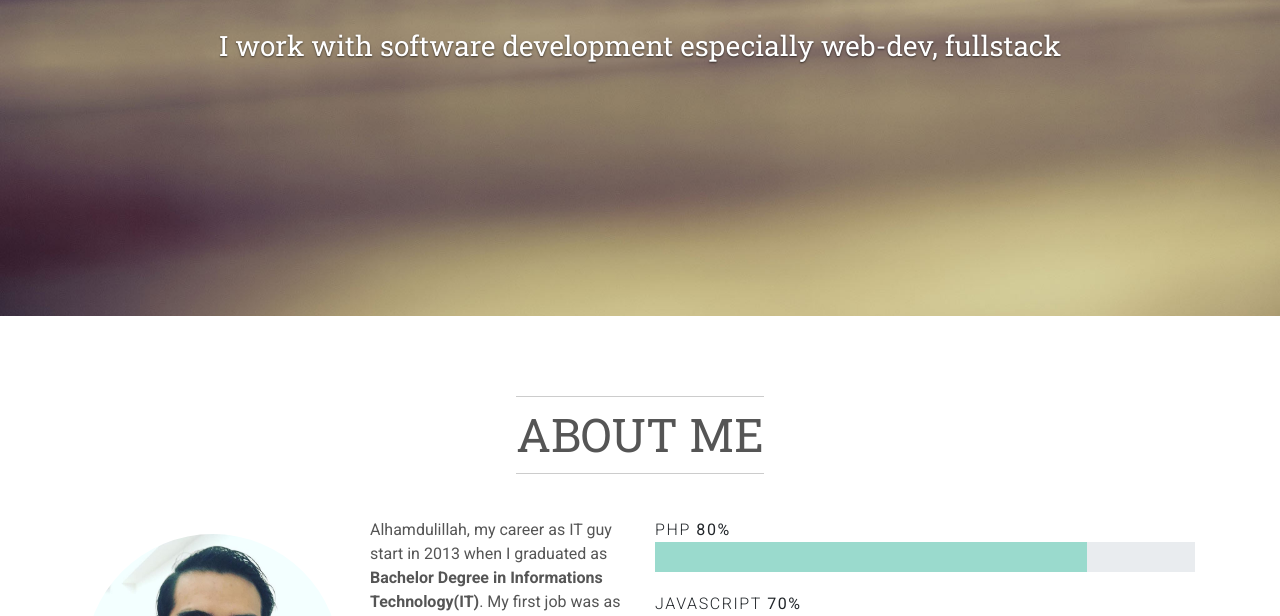
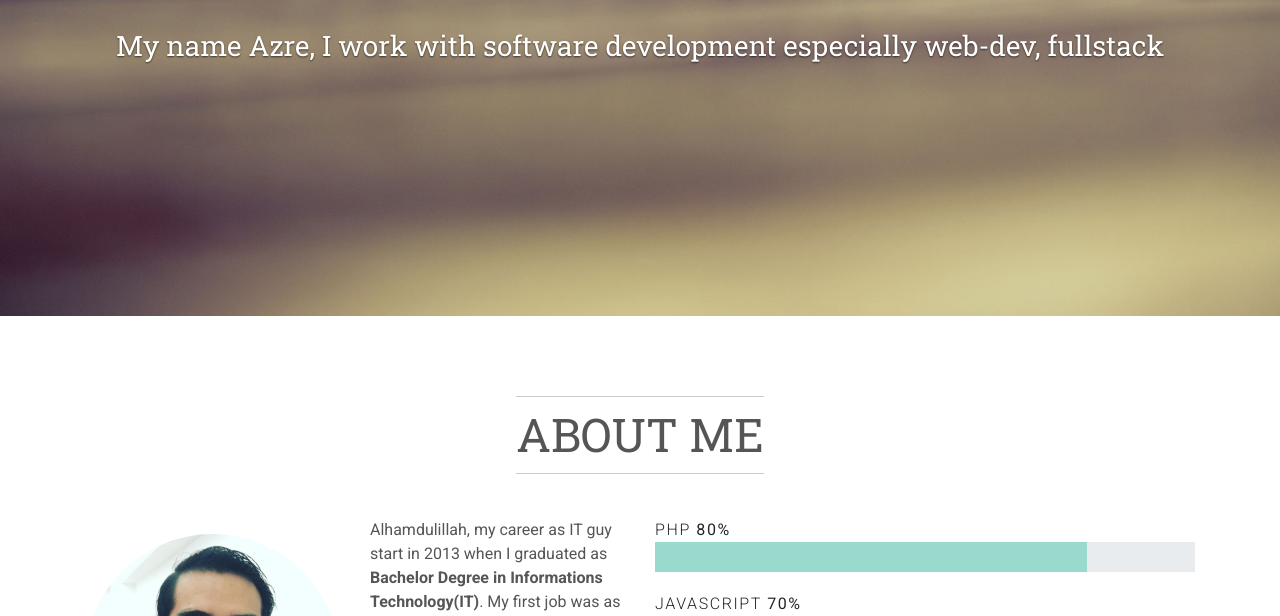
Before and after one commit to jerza90/jerza90.github.io, a plain HTML site: page index.html in a window 1280 px wide. Shown: the part 484-1100 px from the top of the page. Drawn offline with Linux system fonts and the light colour scheme; some packages are replaced by stand-ins of ours.

Commit message:
update head

```diff
--- a/index.html
+++ b/index.html
@@ -35,7 +35,7 @@
       <div class="container text-center">
         <div data-animate="fadeInDown" class="logo"><!--<img src="img/logo-big.png" alt="logo" width="130">--></div>
         <h1 data-animate="fadeInDown" class="text-shadow mb-5">Hye nice to meet you</h1>
-        <p data-animate="slideInUp" class="h3 text-shadow text-400">I work with software development especially web-dev, fullstack</p>
+        <p data-animate="slideInUp" class="h3 text-shadow text-400">My name Azre, I work with software development especially web-dev, fullstack</p>
       </div>
     </section>
     <!-- navbar-->
```
